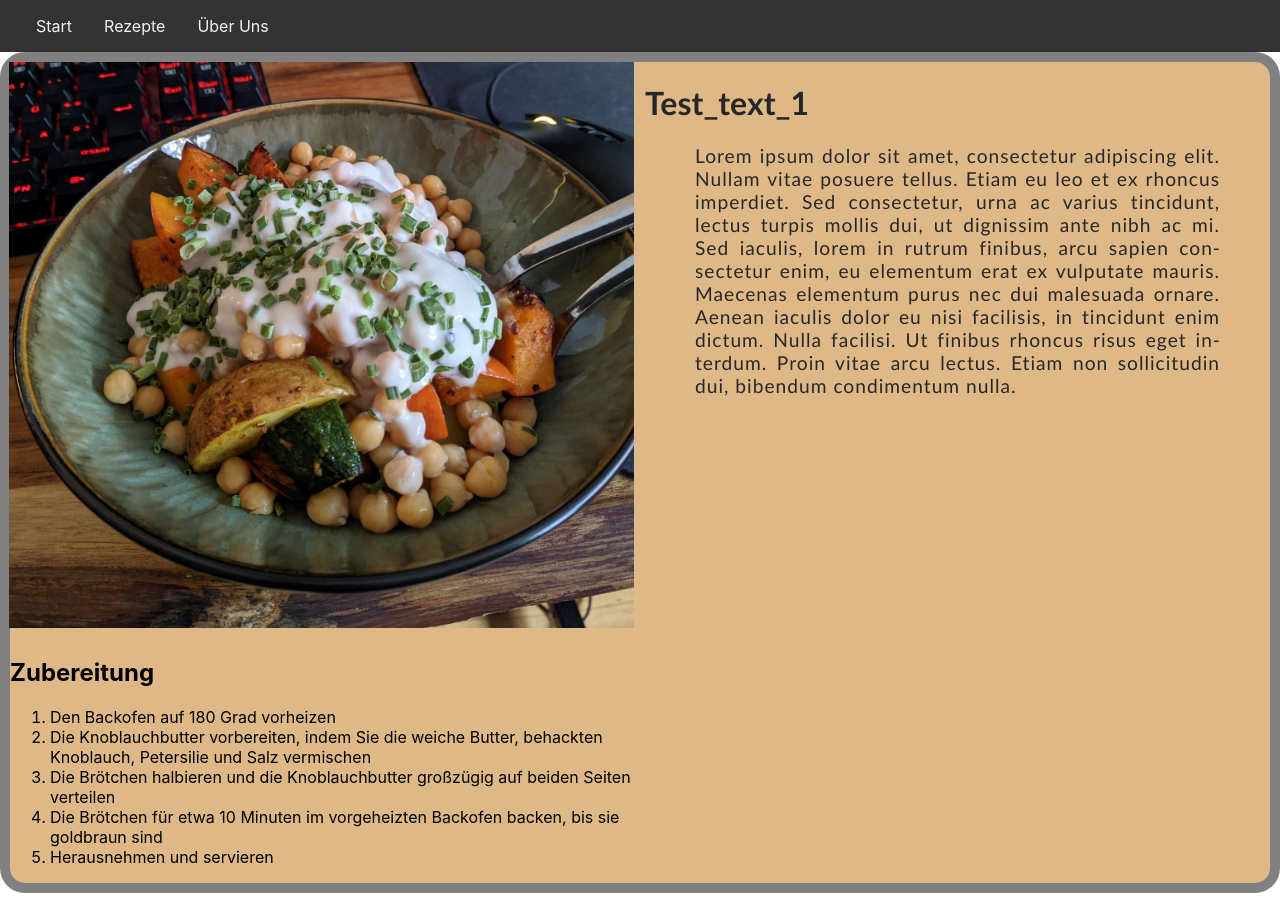
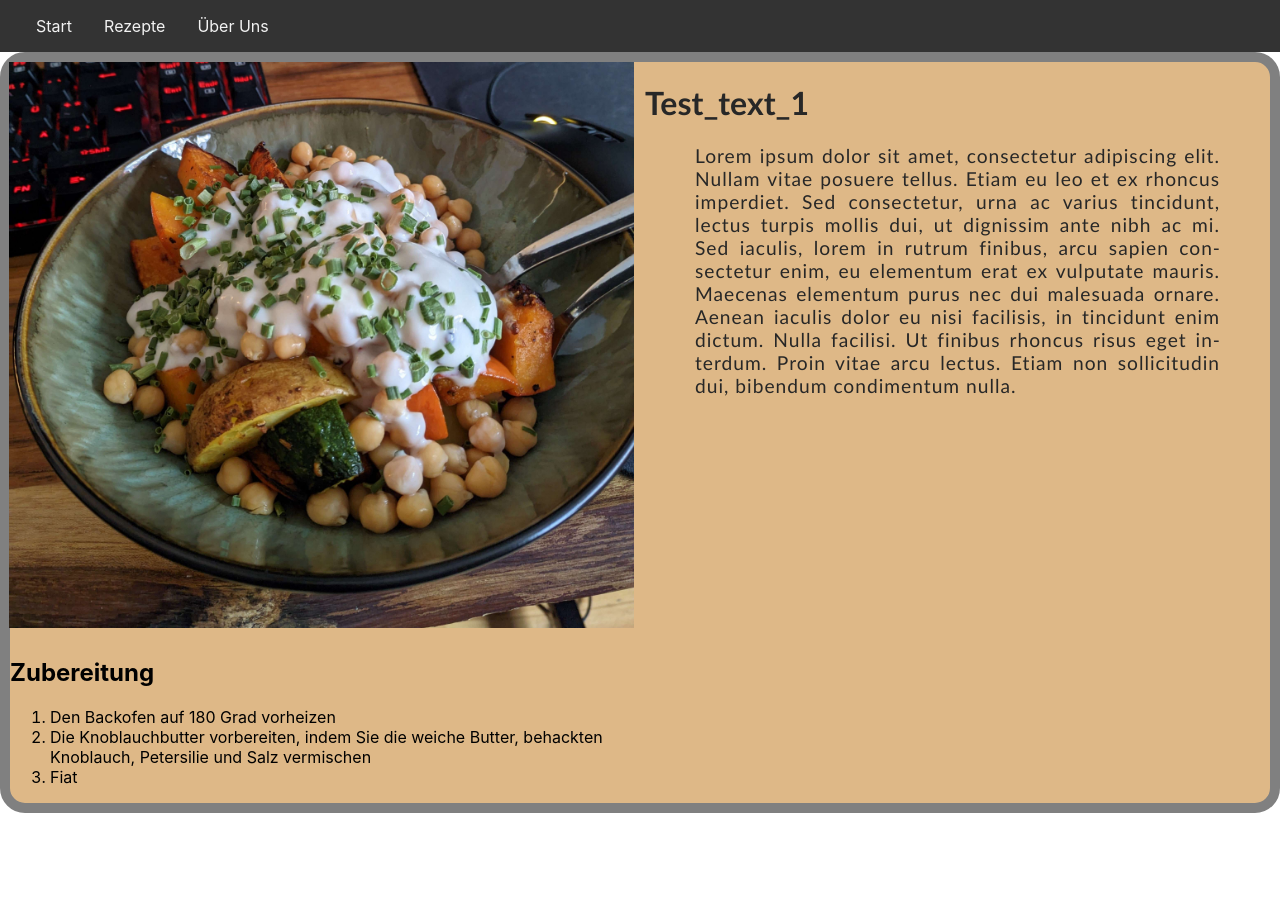
Before and after one commit to Lassejb/react-foodblog, a React (Create React App) app: page /recipes/single_post/0 in a window 1280 px wide. After the commit the page ends 835 px from the top, so only its background shows below. Built offline with nearby package versions, Linux system fonts and the light colour scheme.

Commit message:
Zubereitungsschritte läd von JSON

```diff
--- a/src/assets/text.json
+++ b/src/assets/text.json
@@ -2,17 +2,38 @@
   {
     "id": 1,
     "title": "Test_text_1",
-    "content": "Lorem ipsum dolor sit amet, consectetur adipiscing elit. Nullam vitae posuere tellus. Etiam eu leo et ex rhoncus imperdiet. Sed consectetur, urna ac varius tincidunt, lectus turpis mollis dui, ut dignissim ante nibh ac mi. Sed iaculis, lorem in rutrum finibus, arcu sapien consectetur enim, eu elementum erat ex vulputate mauris. Maecenas elementum purus nec dui malesuada ornare. Aenean iaculis dolor eu nisi facilisis, in tincidunt enim dictum. Nulla facilisi. Ut finibus rhoncus risus eget interdum. Proin vitae arcu lectus. Etiam non sollicitudin dui, bibendum condimentum nulla. "
+    "content": "Lorem ipsum dolor sit amet, consectetur adipiscing elit. Nullam vitae posuere tellus. Etiam eu leo et ex rhoncus imperdiet. Sed consectetur, urna ac varius tincidunt, lectus turpis mollis dui, ut dignissim ante nibh ac mi. Sed iaculis, lorem in rutrum finibus, arcu sapien consectetur enim, eu elementum erat ex vulputate mauris. Maecenas elementum purus nec dui malesuada ornare. Aenean iaculis dolor eu nisi facilisis, in tincidunt enim dictum. Nulla facilisi. Ut finibus rhoncus risus eget interdum. Proin vitae arcu lectus. Etiam non sollicitudin dui, bibendum condimentum nulla. ",
+    "Zubereitung": [
+      "Den Backofen auf 180 Grad vorheizen",
+      "Die Knoblauchbutter vorbereiten, indem Sie die weiche Butter, behackten Knoblauch, Petersilie und Salz vermischen",
+      "Fiat"
+    ],
+    "Zutaten": "ZUTATEN",
+    "picture": "PICTURE_PATH"
   },
   {
     "id": 2,
     "title": "Test_text_2",
-    "content": "Fusce quis lacus sit amet orci blandit pellentesque eu sit amet ligula. Maecenas ultricies dolor interdum faucibus tincidunt. Cras pellentesque scelerisque ante. Aenean venenatis sed ipsum eu pellentesque. In interdum mi nec finibus varius. Integer eu justo vulputate quam molestie cursus. Duis sed ligula ac purus condimentum posuere sed ac sem. Nam eu neque consequat lectus scelerisque placerat. Nunc feugiat suscipit magna, sed egestas nibh maximus nec. "
+    "content": "Fusce quis lacus sit amet orci blandit pellentesque eu sit amet ligula. Maecenas ultricies dolor interdum faucibus tincidunt. Cras pellentesque scelerisque ante. Aenean venenatis sed ipsum eu pellentesque. In interdum mi nec finibus varius. Integer eu justo vulputate quam molestie cursus. Duis sed ligula ac purus condimentum posuere sed ac sem. Nam eu neque consequat lectus scelerisque placerat. Nunc feugiat suscipit magna, sed egestas nibh maximus nec. ",
+    "Zubereitung": [
+      "Den Backofen auf 180 Grad vorheizen",
+      "Die Knoblauchbutter vorbereiten, indem Sie die weiche Butter, behackten Knoblauch, Petersilie und Salz vermischen",
+      "Fiat"
+    ],
+    "Zutaten": "ZUTATEN",
+    "picture": "PICTURE_PATH"
   },
   {
     "id": 3,
     "title": "Test_text_3",
-    "content": "test Nullam maximus ipsum tortor, vel vulputate augue ullamcorper eget. Suspendisse interdum in sem vitae tristique. Aliquam erat volutpat. Praesent venenatis nec leo ut venenatis. Morbi egestas nunc vel vehicula vehicula. Quisque nec pulvinar justo. Praesent et justo varius, varius lectus ut, tincidunt lectus. Nullam ullamcorper mauris a erat pretium gravida. "
+    "content": "test Nullam maximus ipsum tortor, vel vulputate augue ullamcorper eget. Suspendisse interdum in sem vitae tristique. Aliquam erat volutpat. Praesent venenatis nec leo ut venenatis. Morbi egestas nunc vel vehicula vehicula. Quisque nec pulvinar justo. Praesent et justo varius, varius lectus ut, tincidunt lectus. Nullam ullamcorper mauris a erat pretium gravida. ",
+    "Zubereitung": [
+      "Den Backofen auf 180 Grad vorheizen",
+      "Die Knoblauchbutter vorbereiten, indem Sie die weiche Butter, behackten Knoblauch, Petersilie und Salz vermischen",
+      "Fiat"
+    ],
+    "Zutaten": "ZUTATEN",
+    "picture": "PICTURE_PATH"
   },
   {
     "id": 4,
@@ -23,7 +44,7 @@
       "Die Knoblauchbutter vorbereiten, indem Sie die weiche Butter, behackten Knoblauch, Petersilie und Salz vermischen",
       "Fiat"
     ],
-    "Zutaten": "",
-    "picture": ""
+    "Zutaten": "ZUTATEN",
+    "picture": "PICTURE_PATH"
   }
 ]
--- a/src/components/Zubereitung/Zubereitung.js
+++ b/src/components/Zubereitung/Zubereitung.js
@@ -1,20 +1,13 @@
 import React from 'react';
+import jsonData from "../../assets/text.json";
 
-const zubereitungsschritte = [
-  "Den Backofen auf 180 Grad vorheizen",
-  "Die Knoblauchbutter vorbereiten, indem Sie die weiche Butter, behackten Knoblauch, Petersilie und Salz vermischen",
-  "Die Brötchen halbieren und die Knoblauchbutter großzügig auf beiden Seiten verteilen",
-  "Die Brötchen für etwa 10 Minuten im vorgeheizten Backofen backen, bis sie goldbraun sind",
-  "Herausnehmen und servieren"
-];
-
-
-function Zubereitungschritte() {
+function Zubereitungschritte({ value }) {
+  const Schritte = jsonData[value].Zubereitung;
   return (
     <div id="Zubereitungschritte">
       <h2>Zubereitung</h2>
       <ol>
-        {zubereitungsschritte.map((schritt, index) => (
+        {Schritte.map((schritt, index) => (
           <li key={index}>{schritt}</li>
         ))}
       </ol>
--- a/src/components/single_post/Single_post.jsx
+++ b/src/components/single_post/Single_post.jsx
@@ -1,12 +1,14 @@
-import * as React from "react";
+import React, { lazy, Suspense } from "react";
 import "./Single_post.css";
 import { useParams } from "react-router-dom";
 
 import Zutatenliste from "../Zutatenliste/Zutatenliste";
-import Zubereitung from "../Zubereitung/Zubereitung";
 
 import placeholder_image from "../../assets/placeholder.jpg";
 import jsonData from "../../assets/text.json";
+
+
+const Zubereitung = lazy(() => import("../Zubereitung/Zubereitung"));
 
 export default function Single_post() {
   const { id } = useParams();
@@ -21,7 +23,9 @@ export default function Single_post() {
           <p className="single_post_text">{jsonData[id].content}</p>
         </div>
         <div>
-          <Zubereitung />
+        <Suspense fallback={<div>Loading...</div>}>
+          <Zubereitung value={id} />
+        </Suspense>
         </div>
       </div>
     </div>
```
